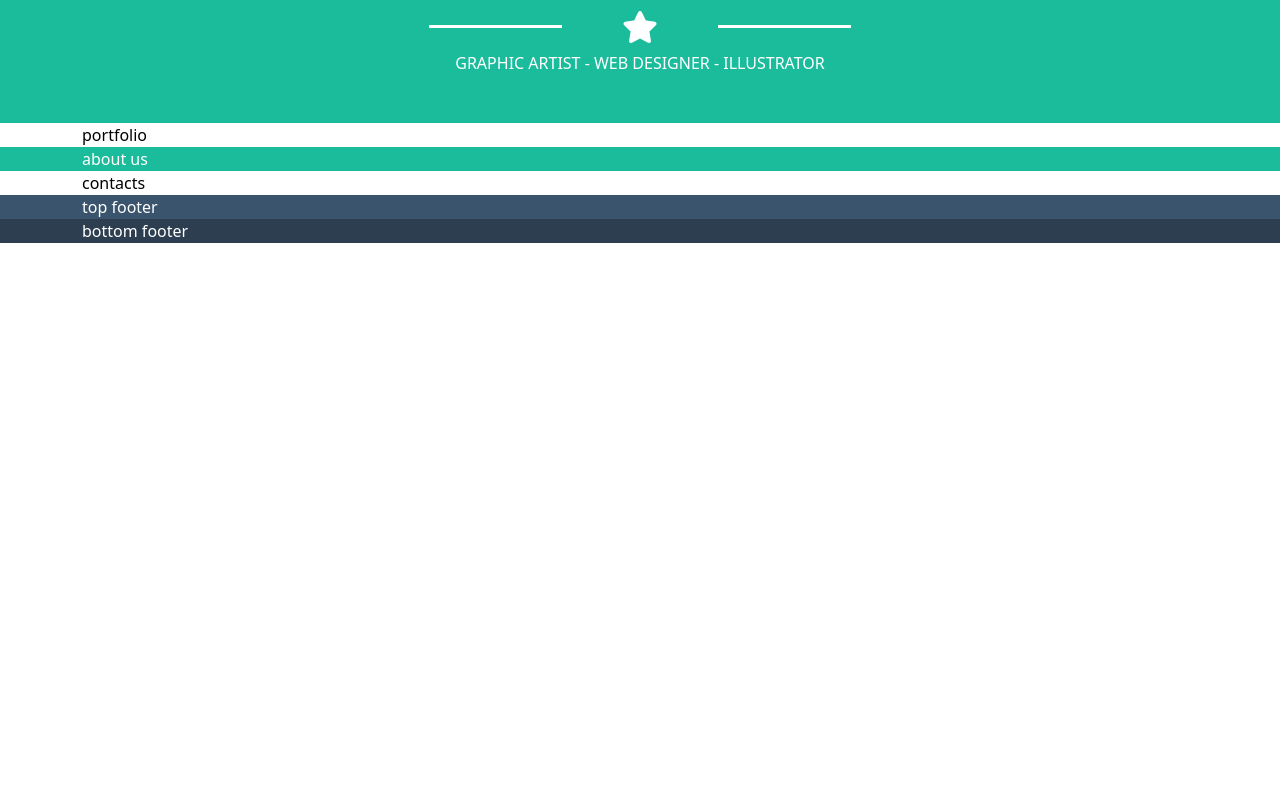
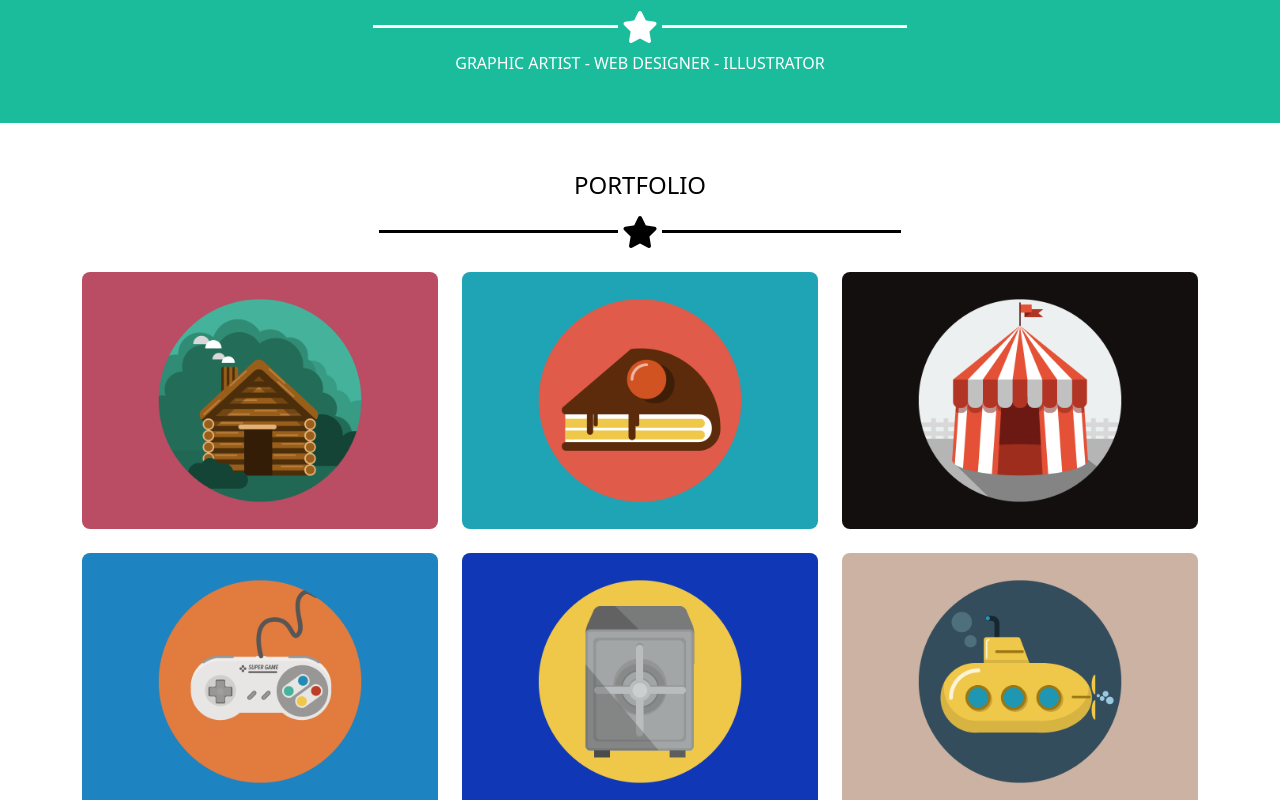
Before and after one commit to nicolozibra1/html-css-bootstrap-freelancer, a plain HTML site: page index.html in a window 1280 px wide. Shown: the part 757-1557 px from the top of the page. Before the commit the page ends 1000 px from the top, so only its background shows below. Drawn offline with nearby package versions, Linux system fonts and the light colour scheme.

Commit message:
main-add-section-portfolio

```diff
--- a/index.html
+++ b/index.html
@@ -39,24 +39,54 @@
         </nav>
     </header>
     <main>
+        <!-- HERO -->
         <section id="hero">
             <div class="container d-flex flex-column justify-content-center align-items-center pt-5">
                 <img class="pt-5 w-50 h-auto" src="./img/avatar.svg" alt="">
                 <h1 class="text-uppercase pt-3">start bootstrap</h1>
                 <div class="container w-50 text-center d-flex pt-2">
-                    <hr class="w-25 m-auto hr-custom border-top-white border-3 opacity-100">
+                    <hr class="w-50 m-auto hr-custom border-top-white border-3 opacity-100">
                     <i class="fa-solid fa-star fs-2 px-1"></i>
-                    <hr class="w-25 m-auto hr-custom border-top-white border-3 opacity-100">
+                    <hr class="w-50 m-auto hr-custom border-top-white border-3 opacity-100">
                 </div>
                 <div class="pt-2 pb-5">
                     <span class="text-uppercase">graphic artist - web designer - illustrator</span>
                 </div>
             </div>
         </section>
+        <!-- PORTFOLIO -->
         <section id="portfolio">
-            <div class="container">
-                portfolio
+            <div class="container py-5">
+                <div class="container d-flex flex-column justify-content-center align-items-center">
+                    <h1 class="text-uppercase text-black fs-4">portfolio</h1>
+                    <div class="container w-50 text-center d-flex pt-2">
+                        <hr class="w-50 m-auto hr-custom border-top-white border-3 opacity-100">
+                        <i class="fa-solid fa-star fs-2 px-1"></i>
+                        <hr class="w-50 m-auto hr-custom border-top-white border-3 opacity-100">
+                    </div>
+                </div>
+                <div class="row pt-4">
+                    <div class="col-sm-12 col-md-6 col-lg-6 col-xl-4 col-xxl-4 pb-4">
+                        <img class="w-100 h-auto rounded-3" src="./img/cabin.png" alt="cabin">
+                    </div>
+                    <div class="col-sm-12 col-md-6 col-lg-6 col-xl-4 col-xxl-4 pb-4">
+                        <img class="w-100 h-auto rounded-3" src="./img/cake.png" alt="cake">
+                    </div>
+                    <div class="col-sm-12 col-md-6 col-lg-6 col-xl-4 col-xxl-4 pb-4">
+                        <img class="w-100 h-auto rounded-3" src="./img/circus.png" alt="circus">
+                    </div>
+                    <div class="col-sm-12 col-md-6 col-lg-6 col-xl-4 col-xxl-4 pb-4">
+                        <img class="w-100 h-auto rounded-3" src="./img/game.png" alt="game">
+                    </div>
+                    <div class="col-sm-12 col-md-6 col-lg-6 col-xl-4 col-xxl-4 pb-4">
+                        <img class="w-100 h-auto rounded-3" src="./img/safe.png" alt="safe">
+                    </div>
+                    <div class="col-sm-12 col-md-6 col-lg-6 col-xl-4 col-xxl-4 pb-4">
+                        <img class="w-100 h-auto rounded-3" src="./img/submarine.png" alt="submarine">
+                    </div>
+                </div>
             </div>
+
         </section>
         <section id="about">
             <div class="container">
```
